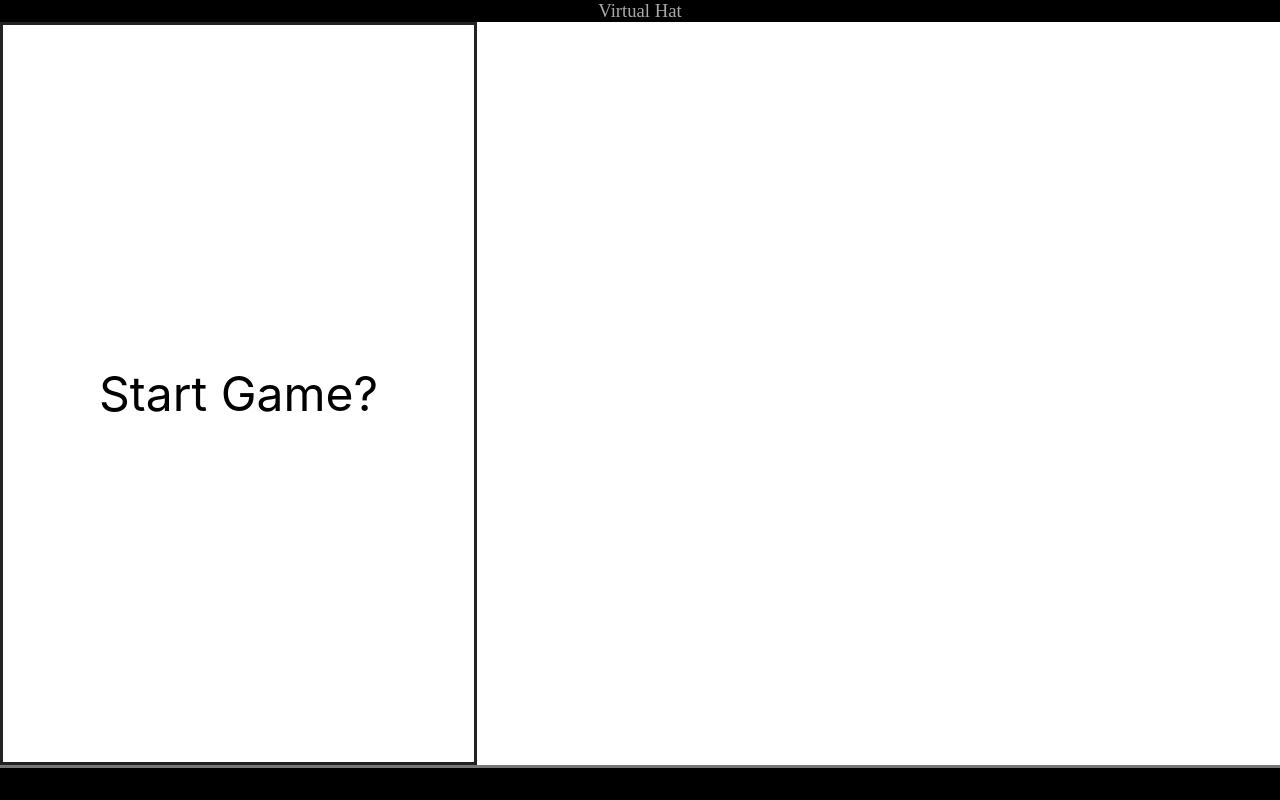
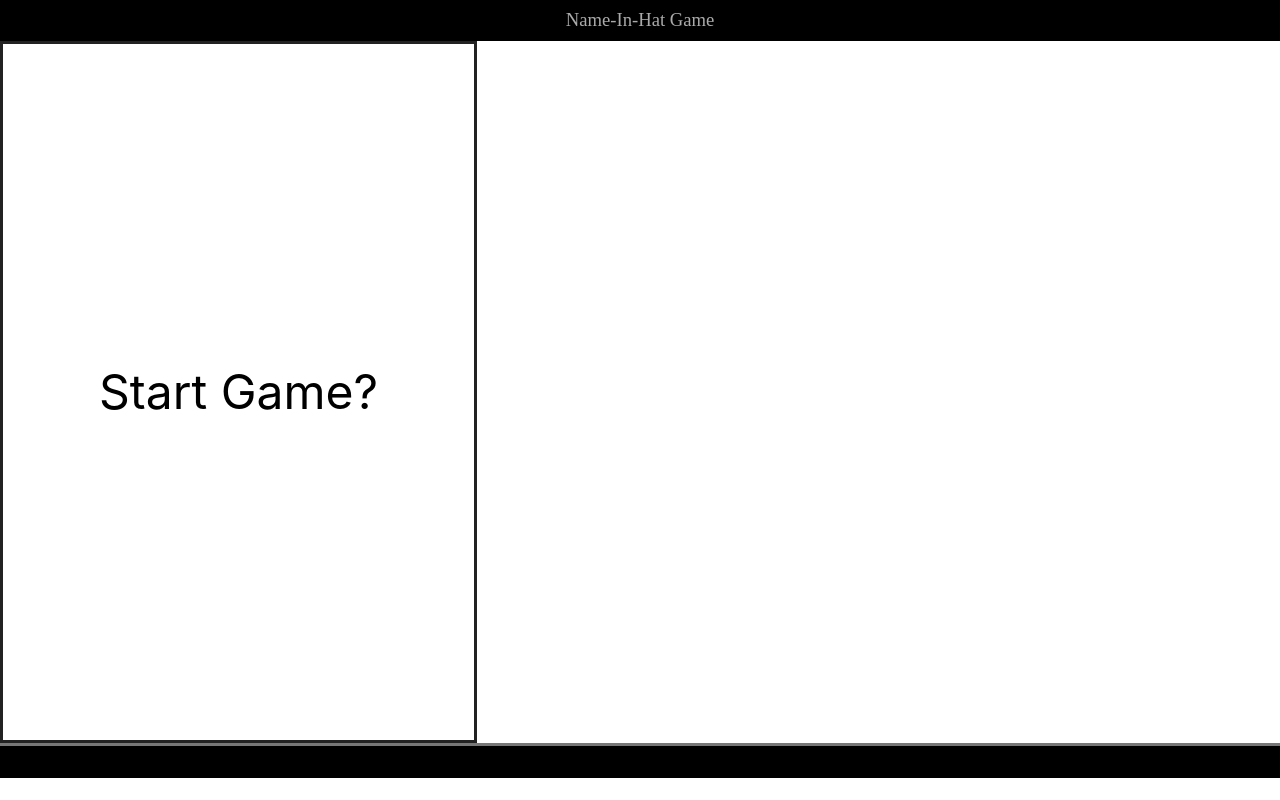
Before and after one commit to thinkle/hat-game, a Svelte app: page / in a window 1280 px wide. Built offline with nearby package versions, Linux system fonts and the light colour scheme.

Commit message:
little padding, little centering

```diff
--- a/src/App.svelte
+++ b/src/App.svelte
@@ -1,4 +1,5 @@
 <script>
+
  import {game} from './stores.js';
  export let name;
  let gameId;
@@ -14,10 +15,10 @@
 
 </script>
 
-<main>
-    <brand>{name}</brand>
-    <div><GameManager /></div>
-</main>
+<div id="hat-game">
+    <brand>Name-In-Hat Game</brand>
+    <GameManager/>
+</div>
 
 <style>
  brand {
@@ -26,13 +27,15 @@
      color: #aaa;
      text-align: center;
      height: 22px;
-     display: flex;
-     align-items: center;
-     justify-content: center;
      background-color: black;
+     padding-top: 0.5em;
+     padding-bottom: 0.5em;
  }
  div {
      height: calc(100vh - 22px);
      display: flex;
+     flex-direction: column;
+     justify-content: center;
+     align-items: stretch;
  }
  </style>
```
